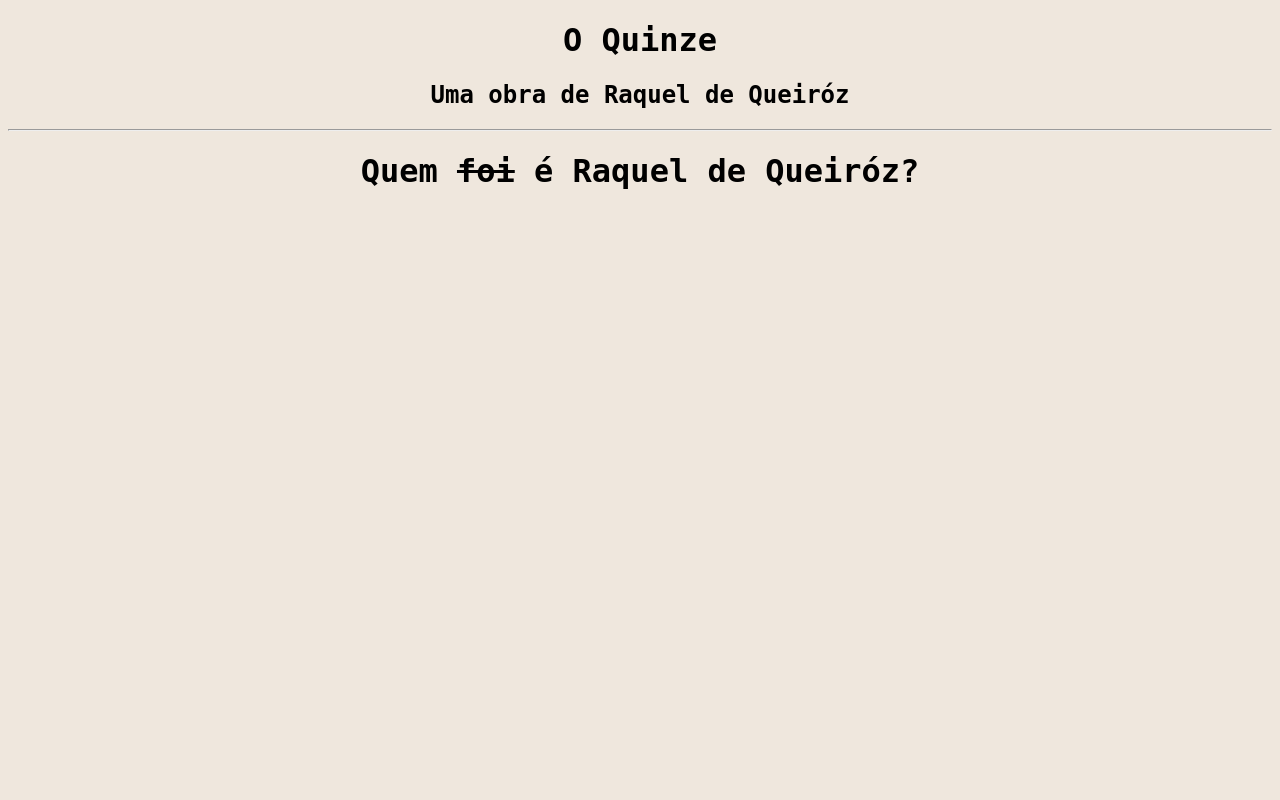
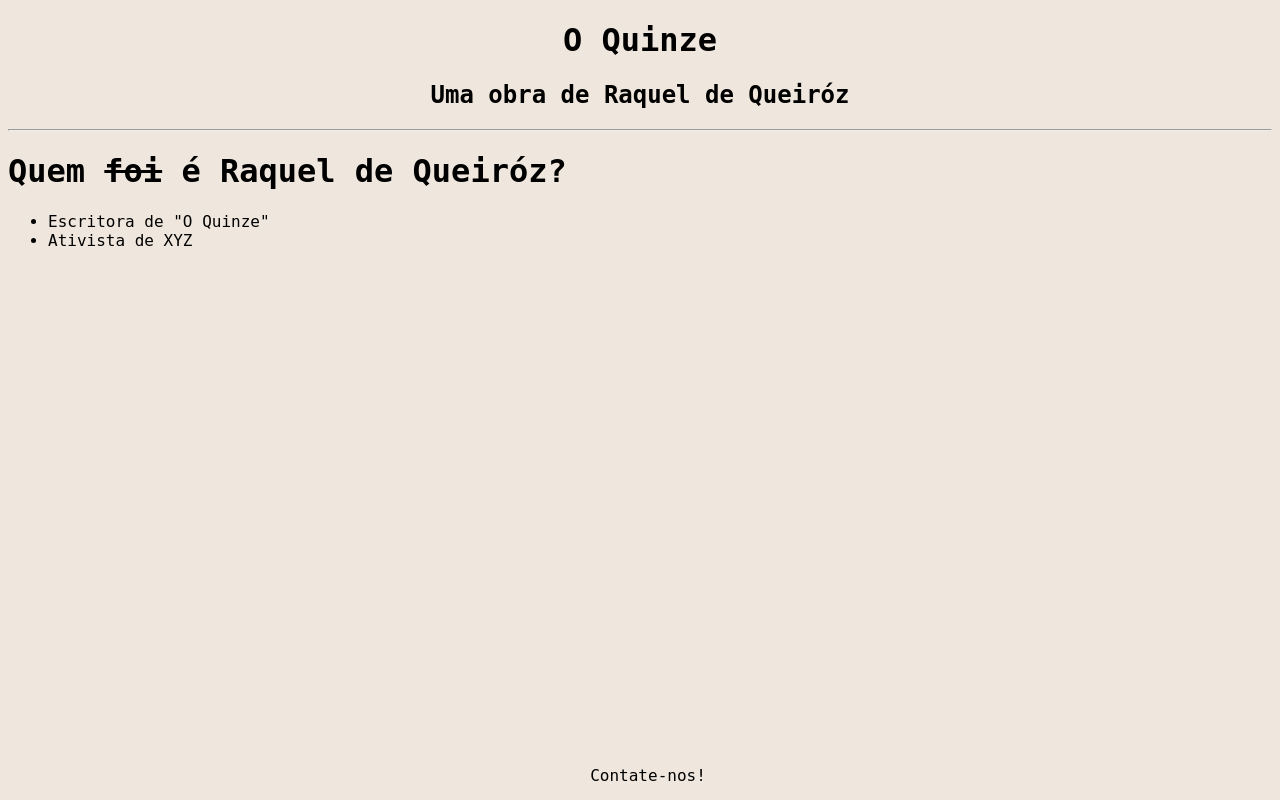
Before and after one commit to Hydro-GMVB/literatura, a plain HTML site: page index.html in a window 1280 px wide. Drawn offline with Linux system fonts and the light colour scheme.

Commit message:
feature: div raquel + footer + header

```diff
--- a/index.html
+++ b/index.html
@@ -1,5 +1,6 @@
 <!DOCTYPE html>
 <html lang="en">
+
 <head>
     <meta charset="UTF-8">
     <meta http-equiv="X-UA-Compatible" content="IE=edge">
@@ -7,10 +8,26 @@
     <link rel="stylesheet" href="theme/theme.css">
     <title>Trabalho Literatura</title>
 </head>
+
 <body>
-    <h1>O Quinze</h1>
-    <h2>Uma obra de Raquel de Queiróz</h2>
-    <hr>
-    <h1>Quem <strike>foi</strike> é Raquel de Queiróz?</h1>
+    <header>
+        <h1>O Quinze</h1>
+        <h2>Uma obra de Raquel de Queiróz</h2>
+    </header>
+
+    <div id="raquel">
+        <hr>
+        <h1>Quem <strike>foi</strike> é Raquel de Queiróz?</h1>
+        <ul>
+            <li>Escritora de "O Quinze"</li>
+            <li>Ativista de XYZ</li>
+        </ul>
+    </div>
+
+
+    <footer>
+        Contate-nos!
+    </footer>
 </body>
+
 </html>
--- a/theme/theme.css
+++ b/theme/theme.css
@@ -5,3 +5,13 @@ body {
     text-justify: auto;
     font-family: "Monospace";
 }
+
+footer {
+    position: fixed;
+    bottom: 15px;
+    width: 100%;
+}
+
+#raquel {
+    text-align: left;
+}
```
